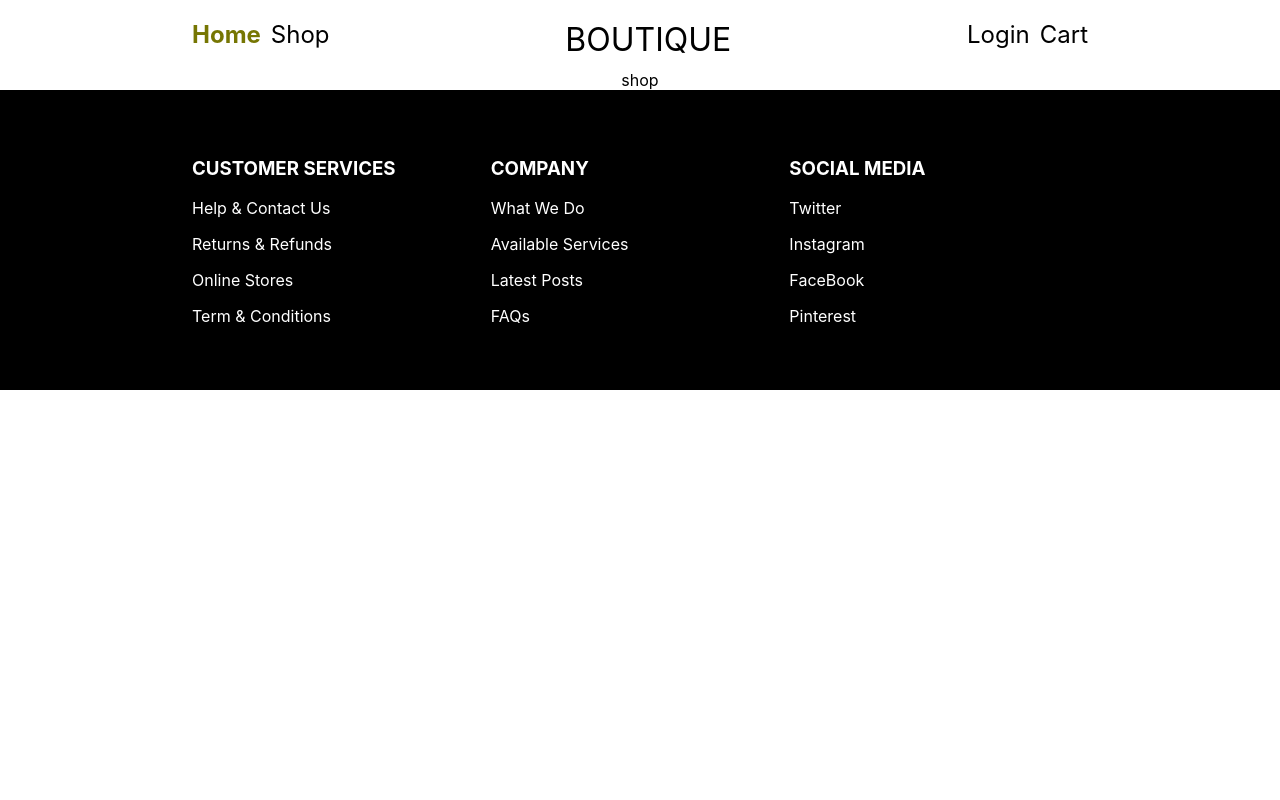
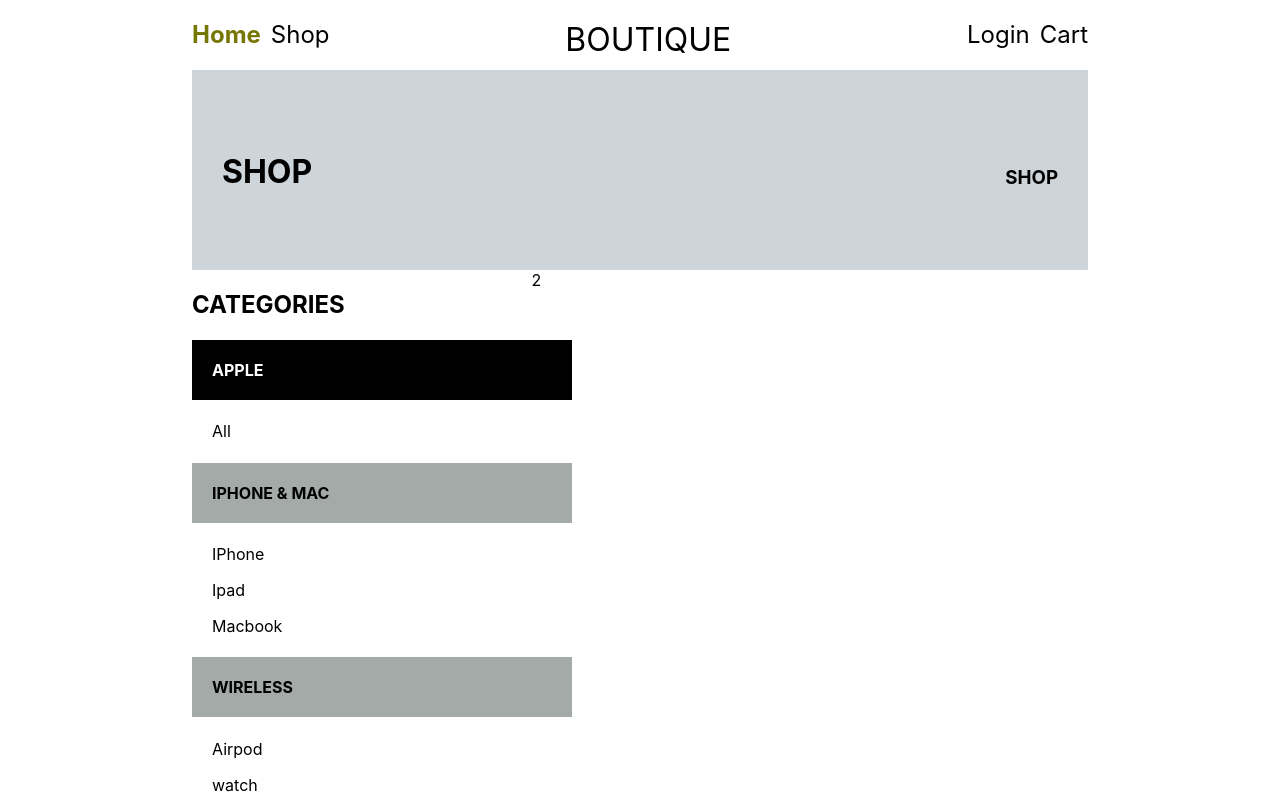
Before and after one commit to minhquangkid/React_new, a React (Create React App) app: page /shop in a window 1280 px wide. Shown: the top 800 px of the page. Built offline with nearby package versions, Linux system fonts and the light colour scheme.

Commit message:
dang lam shopPage

```diff
--- a/src/pages/ShopPage.js
+++ b/src/pages/ShopPage.js
@@ -1,7 +1,14 @@
 import React from "react";
 import { Link } from "react-router-dom";
+import BannerShop from "../shopPage/bannerShop";
+import Middle from "../shopPage/middle";
 
 const ShopPage = () => {
-  return <div>shop</div>;
+  return (
+    <div>
+      <BannerShop />
+      <Middle />
+    </div>
+  );
 };
 export default ShopPage;
--- /dev/null
+++ b/src/shopPage/bannerShop.js
@@ -0,0 +1,12 @@
+import classes from "./bannerShop.module.css";
+
+const BannerShop = () => {
+  return (
+    <div className={classes.ban}>
+      <h1>SHOP</h1>
+      <h3>SHOP</h3>
+    </div>
+  );
+};
+
+export default BannerShop;
--- /dev/null
+++ b/src/shopPage/bannerShop.module.css
@@ -0,0 +1,18 @@
+.ban {
+  width: 100%;
+  height: 200px;
+  background-color: rgb(205, 212, 218);
+  position: relative;
+}
+.ban h1 {
+  position: absolute;
+  top: 50%;
+  left: 30px;
+  transform: translateY(-100%);
+}
+.ban h3 {
+  position: absolute;
+  top: 50%;
+  right: 30px;
+  transform: translateY(-100%);
+}
--- /dev/null
+++ b/src/shopPage/middle.js
@@ -0,0 +1,32 @@
+import classes from "./middle.module.css";
+
+const getTitle = (e) => {
+  //   console.log(e.target);
+  console.log(e.target.textContent);
+};
+
+const Middle = () => {
+  return (
+    <div className={classes.container}>
+      <div className={classes.leftCol} onClick={getTitle}>
+        <h2>CATEGORIES</h2>
+        <h4 style={{ backgroundColor: "black", color: "white" }}>APPLE</h4>
+        <p>All</p>
+        <h4>IPHONE & MAC</h4>
+        <p>IPhone</p>
+        <p>Ipad</p>
+        <p>Macbook</p>
+        <h4>WIRELESS</h4>
+        <p>Airpod</p>
+        <p>watch</p>
+        <h4>OTHER</h4>
+        <p>Mouse</p>
+        <p>Keyboard</p>
+        <p>Other</p>
+      </div>
+      <div className={classes.rightCol}>2</div>
+    </div>
+  );
+};
+
+export default Middle;
--- /dev/null
+++ b/src/shopPage/middle.module.css
@@ -0,0 +1,20 @@
+.container {
+  display: flex;
+  align-items: stretch;
+  text-align: left;
+}
+.leftCol {
+  flex-grow: 1;
+}
+.rightCol {
+  flex-grow: 3;
+}
+.leftCol h4 {
+  width: 100%;
+  background-color: rgb(163, 170, 168);
+  font-weight: 700;
+  padding: 20px;
+}
+.leftCol p {
+  padding-left: 20px;
+}
```
